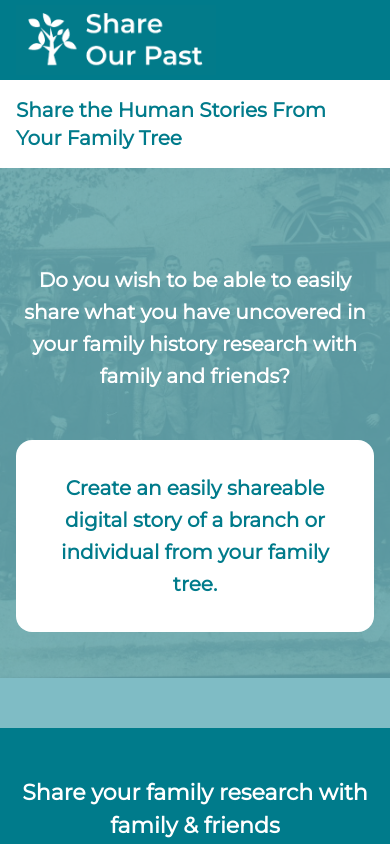
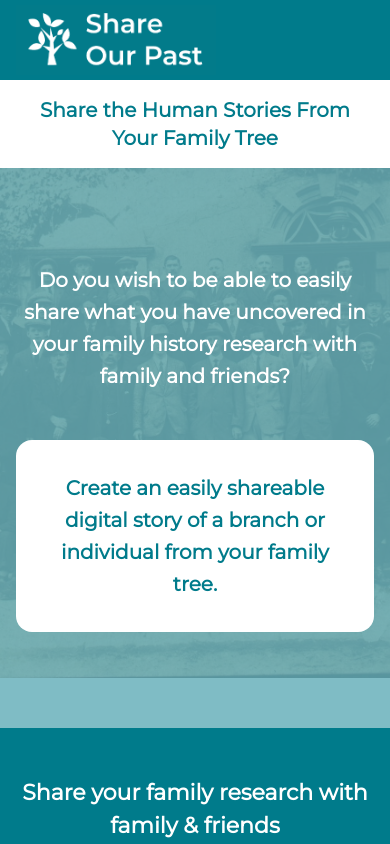
Before and after one commit to markbokeeffe/shareourpast, a Next.js app: page / in a window 390 px wide. Shown: the top 844 px of the page. Built offline with nearby package versions, Linux system fonts and the light colour scheme.

Commit message:
Alignment oversight

```diff
--- a/src/app/page.tsx
+++ b/src/app/page.tsx
@@ -11,7 +11,7 @@ export default function Home() {
   return (
     <div className={clsx( montserrat.className, "font-sans flex min-h-screen flex-col items-center p-0")}>
       <Header />
-      <div style={{ fontWeight: 1000 }} className="mt-[80px] bg-white z-40 text-xl lg:text-2xl w-full py-4 text-[#007b8b] px-4 lg:px-10 flex justify-center">
+      <div style={{ fontWeight: 1000 }} className="mt-[80px] bg-white z-40 text-xl lg:text-2xl w-full py-4 text-[#007b8b] px-4 lg:px-10 flex justify-center text-center">
         <span className="block">Share the Human Stories From Your Family Tree</span>
       </div>
       <div className="home-image w-full px-4 lg:px-80 py-24 flex place-items-center text-center justify-center flex-col relative">
```
